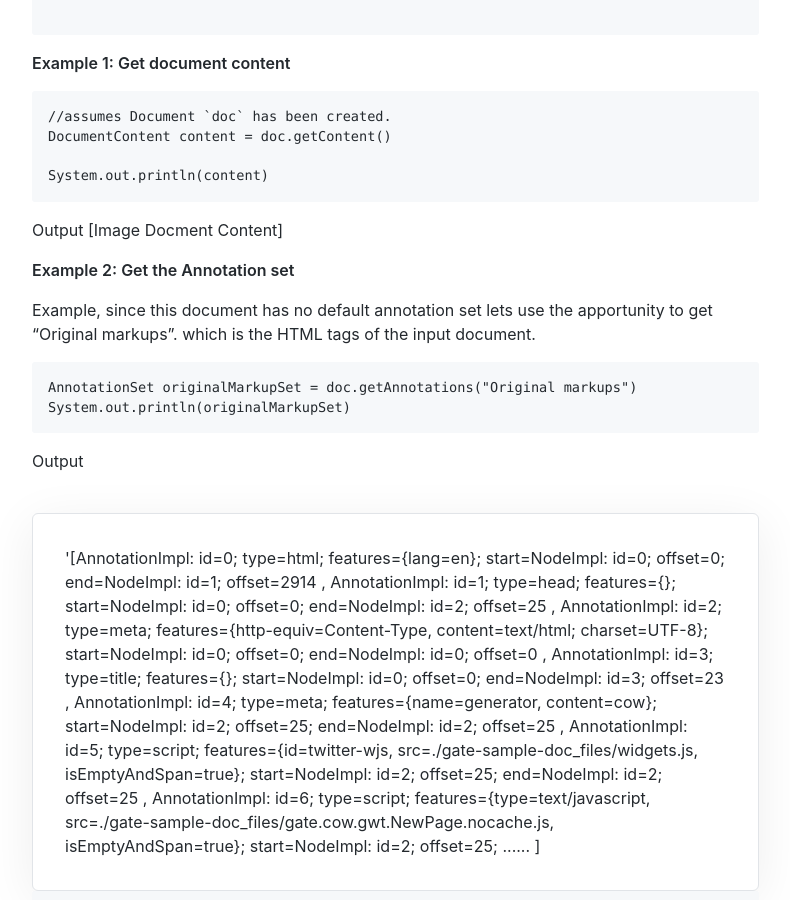
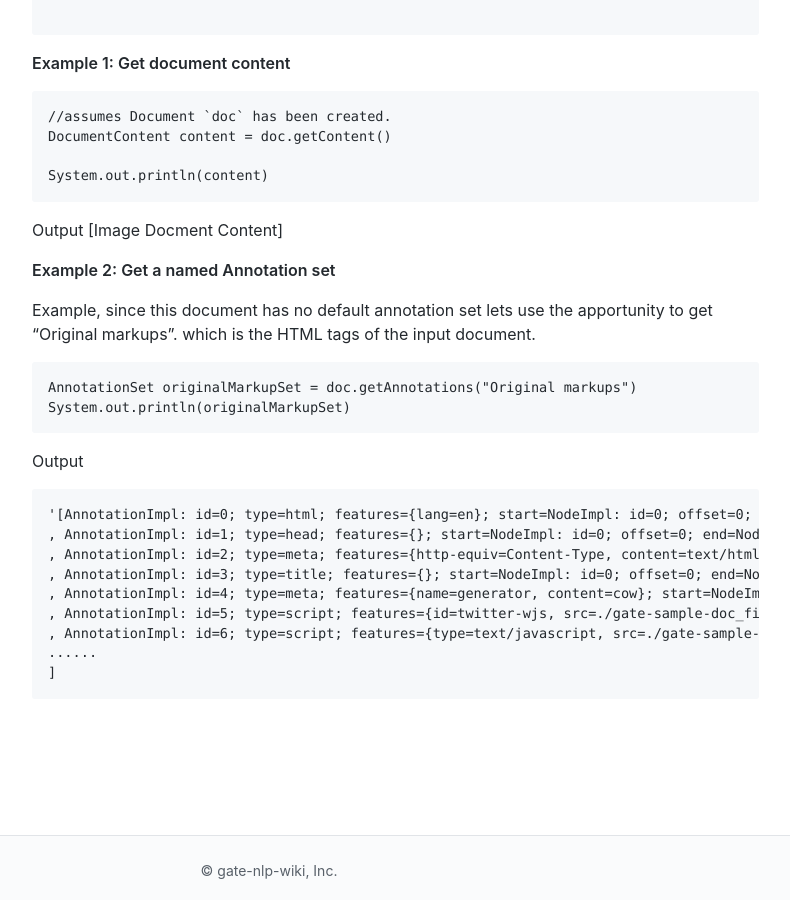
Before and after one commit to easimadi/gate-nlp-wiki, a Jekyll site: the page built from docs/_articles/1-overview-gate-nlp/1-gate-document.md, in a window 1280 px wide and 900 px high, scrolled down 1299 px. Shown: the whole window, without its empty margins (371-1161 px from the left). Built offline with Jekyll 4.4.1, drawn with Linux system fonts in a browser that asks for light colours.

Commit message:
Update 1-gate-document.md

````diff
--- a/docs/_articles/1-overview-gate-nlp/1-gate-document.md
+++ b/docs/_articles/1-overview-gate-nlp/1-gate-document.md
@@ -49,7 +49,9 @@ Output
 [Image Docment Content]
 
 
-**Example 2: Get the Annotation set**
+
+
+**Example 2: Get a named Annotation set**
 
 
 Example, since this document has no default annotation set lets use the apportunity to get "Original markups". which is the HTML tags of the input document.
@@ -59,7 +61,7 @@ System.out.println(originalMarkupSet)
 ```
 Output
 
- <div class="mt-6 p-5 bg-white rounded-2 box-shadow-extra-large border">
+```
 '[AnnotationImpl: id=0; type=html; features={lang=en}; start=NodeImpl: id=0; offset=0; end=NodeImpl: id=1; offset=2914
 , AnnotationImpl: id=1; type=head; features={}; start=NodeImpl: id=0; offset=0; end=NodeImpl: id=2; offset=25
 , AnnotationImpl: id=2; type=meta; features={http-equiv=Content-Type, content=text/html; charset=UTF-8}; start=NodeImpl: id=0; offset=0; end=NodeImpl: id=0; offset=0
@@ -69,7 +71,4 @@ Output
 , AnnotationImpl: id=6; type=script; features={type=text/javascript, src=./gate-sample-doc_files/gate.cow.gwt.NewPage.nocache.js, isEmptyAndSpan=true}; start=NodeImpl: id=2; offset=25;
 ......
 ]
-
-      </div>
 ```
-```
````
